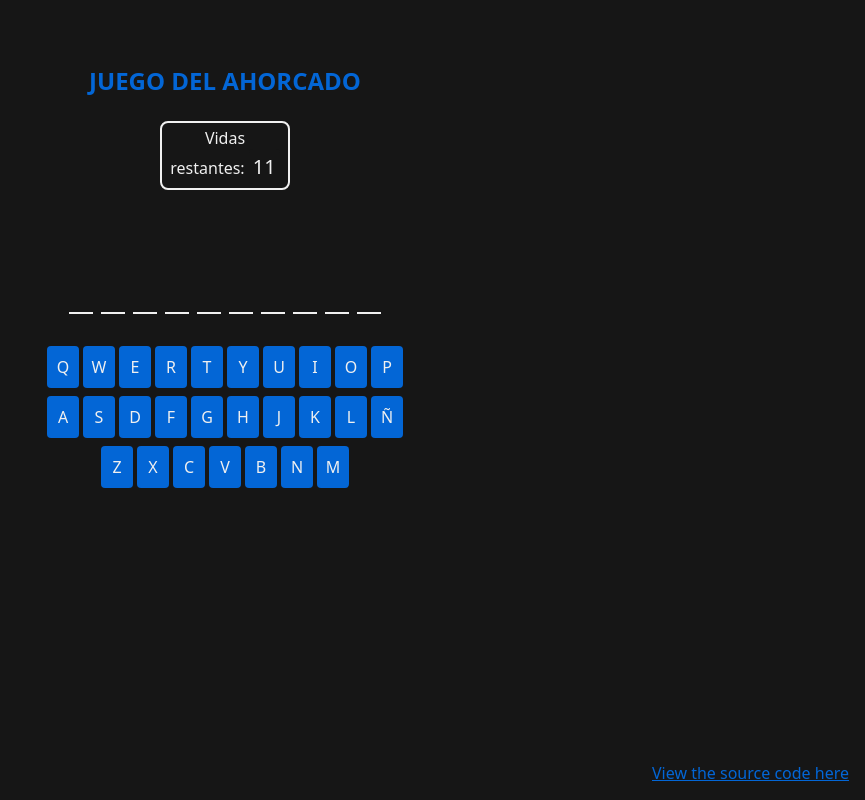
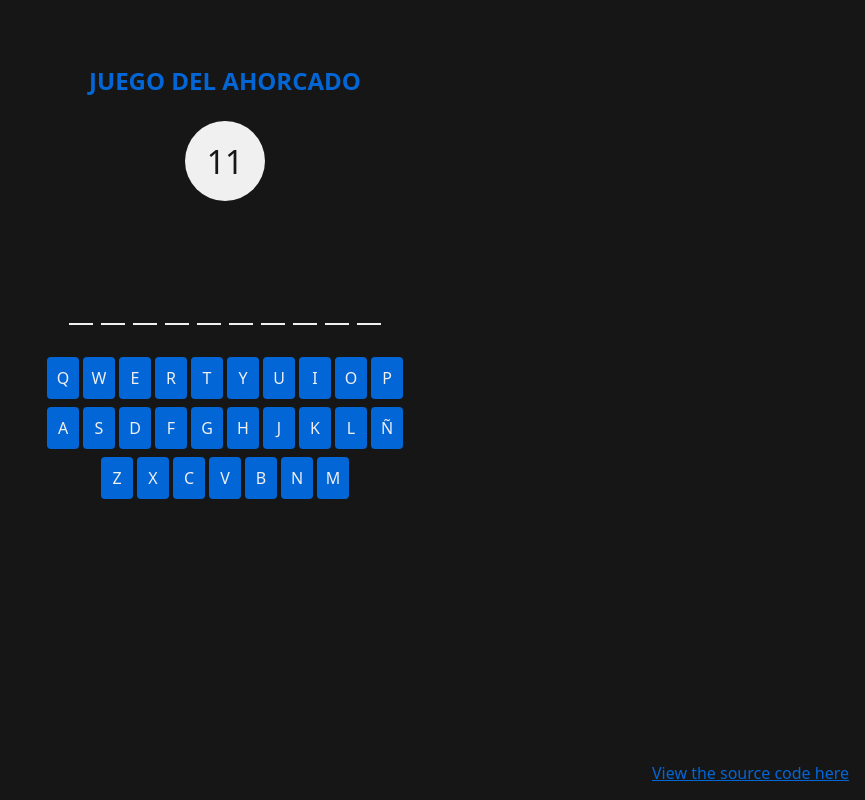
Before and after one commit to thomasjodt/hangman, a website built with Vite: page index.html in a window 1280 px wide. Shown: the whole page, without its empty margins (415-1280 px from the left). Built offline with nearby package versions, Linux system fonts and the light colour scheme.

Commit message:
STYLE: Modify styles for the lives counter

```diff
--- a/index.html
+++ b/index.html
@@ -7,7 +7,6 @@
     <title>Hangman</title>
   </head>
   <body>
-    <div id="app"></div>
     <script type="module" src="./src/main.js"></script>
   </body>
 </html>
--- a/src/main.css
+++ b/src/main.css
@@ -61,22 +61,19 @@ h1 {
 }
 
 .lives {
-  font-size: 1.6rem;
+  width: 80px;
+  height: 80px;
   margin-top: 24px;
+  border-radius: 50%;
   margin-inline: auto;
-  padding: 4px;
-  border-radius: 8px;
-  text-align: center;
-  color: var(--text-color);
-  border: 2px solid var(--text-color);
-  width: 130px;
+  display: flex;
+  align-items: center;
+  justify-content: center;
+  background-color: var(--text-color);
 }
 #lives {
-  font-size: 2rem;
-  display: inline-block;
-  border-radius: 4px;
-  padding: 4px;
-  background-color: var(--body-color);
+  font-size: 3.2rem;
+  color: var(--body-color);
 }
 
 #top-section {
--- a/src/modules/paintLayout.js
+++ b/src/modules/paintLayout.js
@@ -8,7 +8,6 @@ export const loadInitialPaint = () => {
       <section id='top-section'>
         <h1>Juego del ahorcado</h1>
         <div class='lives'>
-          <span>Vidas restantes: </span>
           <span id='lives'>${lives}</span>
         </div>
       </section>
```
Also changed, not shown: src/assets/Step1.svg (added), src/assets/Step10.svg (added), src/assets/Step2.svg (added), src/assets/Step3.svg (added), src/assets/Step4.svg (added), src/assets/Step5.svg (added), src/assets/Step6.svg (added), src/assets/Step7.svg (added), src/assets/Step8.svg (added), src/assets/Step9.svg (added).
